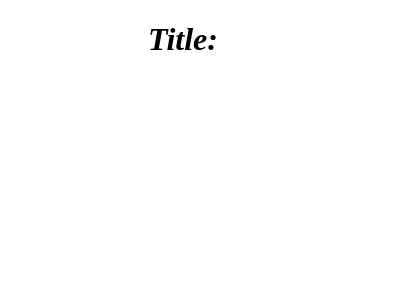
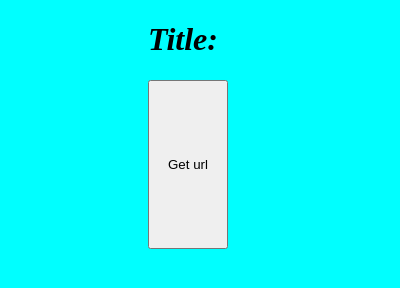
Before and after one commit to notbozho/internship, a browser extension: page tab-title-reader/popup.html in a window 400 px wide. Drawn offline with Linux system fonts and the light colour scheme.

Commit message:
getting url of current tab

```diff
--- a/tab-title-reader/popup.css
+++ b/tab-title-reader/popup.css
@@ -1,9 +1,21 @@
-#title {
+body {
+    width: 350px;
+    font-style: italic;
+    background-color: aqua;
+}
+
+.curr-tab-title {
     position: relative;;
     text-align: center;
 }
 
-body {
-    width: 350px;
-    font-style: italic;
+.get-curr-url-btn {
+    text-align: center;
+    position: relative;
+
+    width: 20vw;
+    height: 20vh;
+
+    margin-left: 40%;
+    margin-right: 40%;
 }
--- a/tab-title-reader/popup.html
+++ b/tab-title-reader/popup.html
@@ -4,8 +4,13 @@
         <link rel="stylesheet" href="popup.css">
     </head>
     <body>
-        <h1 id="title">Title: </h1>
-        <h2 id="tabTitle" style="color: red;"></h2>
+        <div class="curr-tab-title">
+            <h1 id="title">Title: </h1>
+            <h2 id="tabTitle" style="color: red;"></h2>
+        </div>
+
+        <button class="get-curr-url-btn">Get url</button>
+
+        <script src="./popup.js"></script>
     </body>
-    <script src="./popup.js"></script>
 </html>
--- a/tab-title-reader/popup.js
+++ b/tab-title-reader/popup.js
@@ -1,5 +1,15 @@
 let tabTitle = document.getElementById('tabTitle');
 tabTitle.innerHTML = document.title;
+
+let btnEl = document.querySelector('.get-curr-url-btn');
+
+btnEl.addEventListener('click', (e) => {
+  chrome.tabs.query({active: true, lastFocusedWindow: true}, tabs => {
+    let object = tabs[0];
+    let url = object.url;
+    console.log(url);
+  })
+})
 
 async function getCurrentTabTitle() {
     let queryOptions = { active: true, lastFocusedWindow: true };
```
Also changed, not shown: images/extension-icon-1.png (added), images/extension-icon-2.png (added).
